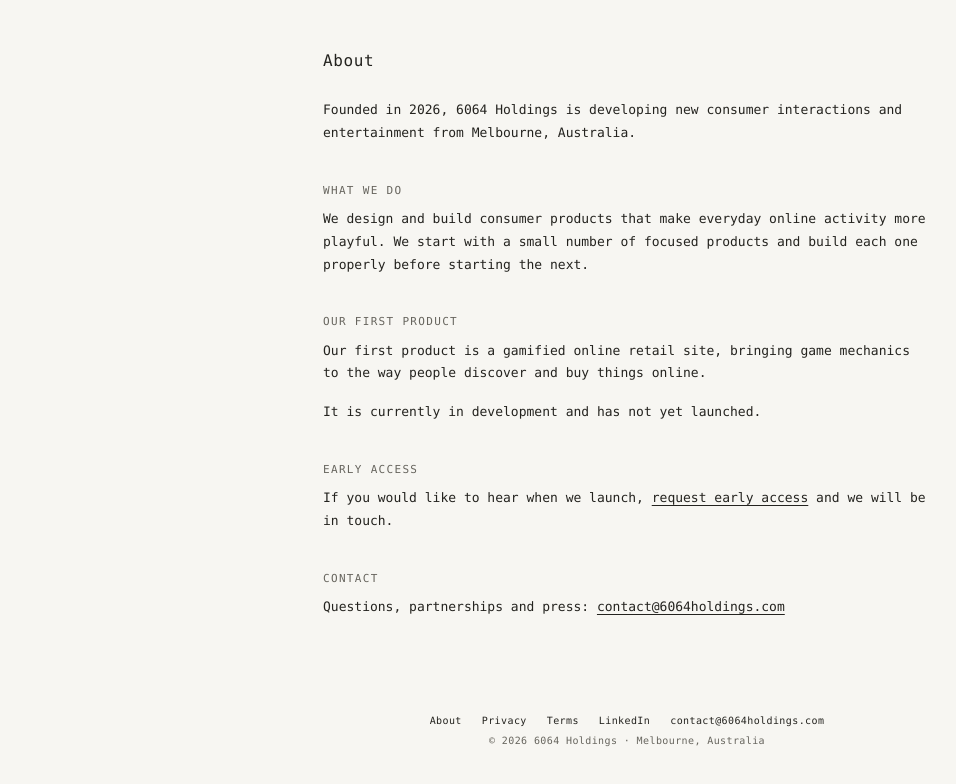
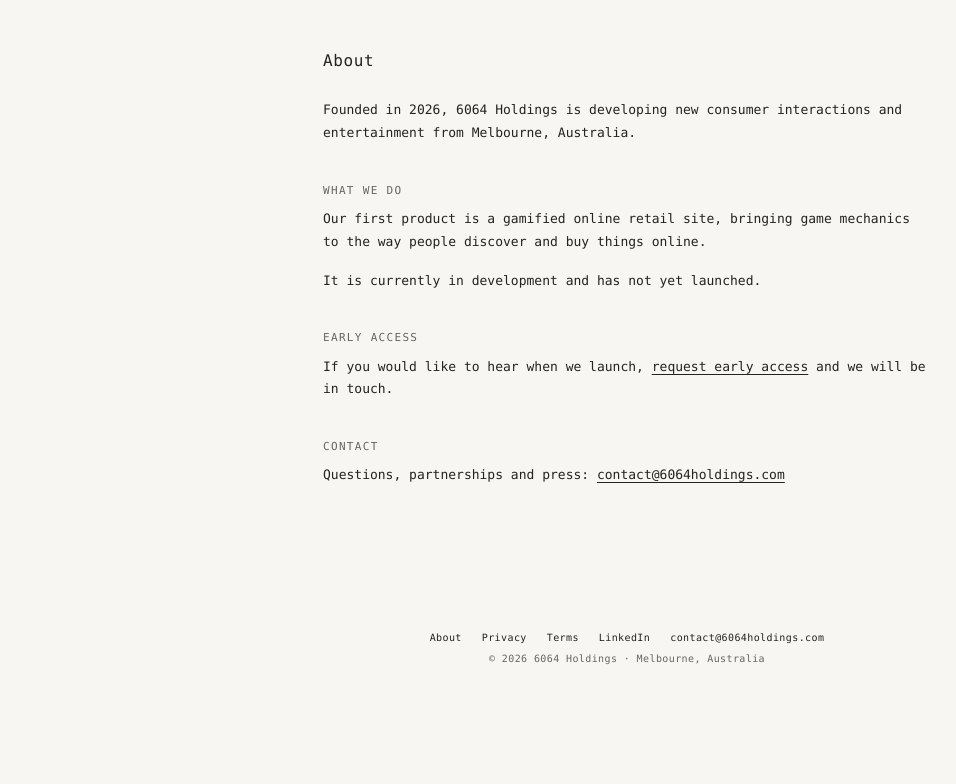
Before and after one commit to chiffre970/6064holdingswebsite, a plain HTML site: page about/index.html in a window 1280 px wide. Shown: the part 92-876 px from the top of the page, without its empty margins (13-969 px from the left). After the commit the page ends 800 px from the top, so only its background shows below. Drawn offline with Linux system fonts and the light colour scheme.

Commit message:
Merge product copy into About 'What we do' section
Co-Authored-By: Claude Sonnet 5.5 <noreply@anthropic.com>

```diff
--- a/about/index.html
+++ b/about/index.html
@@ -24,9 +24,6 @@
     <p>Founded in 2026, 6064 Holdings is developing new consumer interactions and entertainment from Melbourne, Australia.</p>
 
     <h2>What we do</h2>
-    <p>We design and build consumer products that make everyday online activity more playful. We start with a small number of focused products and build each one properly before starting the next.</p>
-
-    <h2>Our first product</h2>
     <p>Our first product is a gamified online retail site, bringing game mechanics to the way people discover and buy things online.</p>
     <p>It is currently in development and has not yet launched.</p>
 
```
